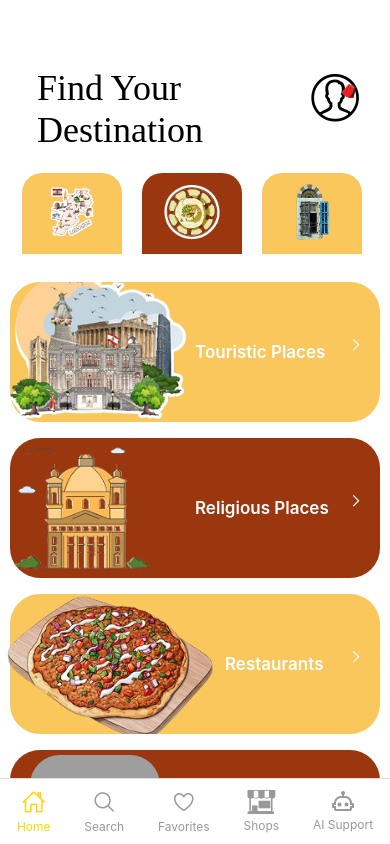
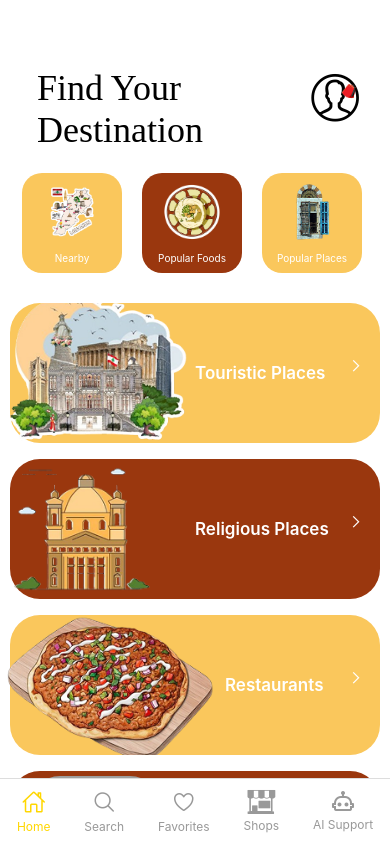
Before and after one commit to omarghemrawi/Ziara, a React Native app in the folder frontend/: screen /Home in a window 390 px wide. Built offline with nearby package versions, Linux system fonts and the light colour scheme; grey boxes are pictures that could not be loaded.

Commit message:
Adding margin bottom to the horizontal content

```diff
--- a/frontend/src/screens/Home/Home.js
+++ b/frontend/src/screens/Home/Home.js
@@ -137,9 +137,11 @@ const styles = StyleSheet.create({
   },
   horizontalScroll: {
     paddingLeft: 10,
+
   },
   horizontalContent: {
     paddingRight: 10,
+     marginBottom: 40,
   },
   optionBox: {
     width: 100,
```
